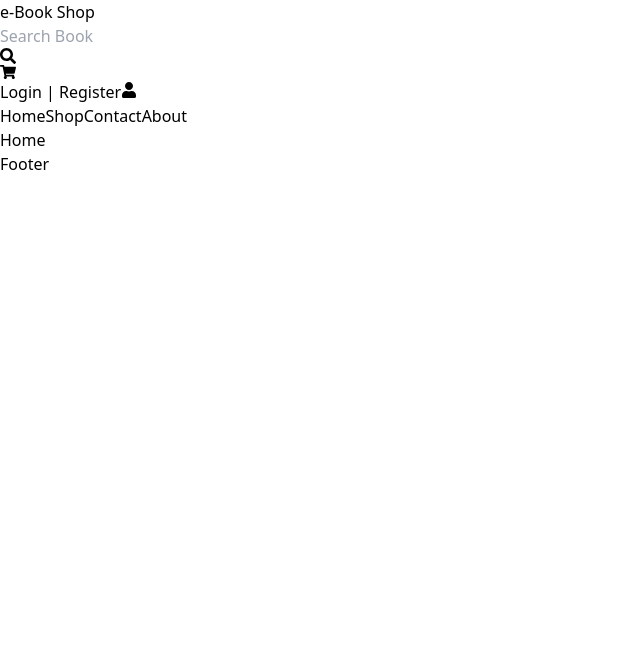
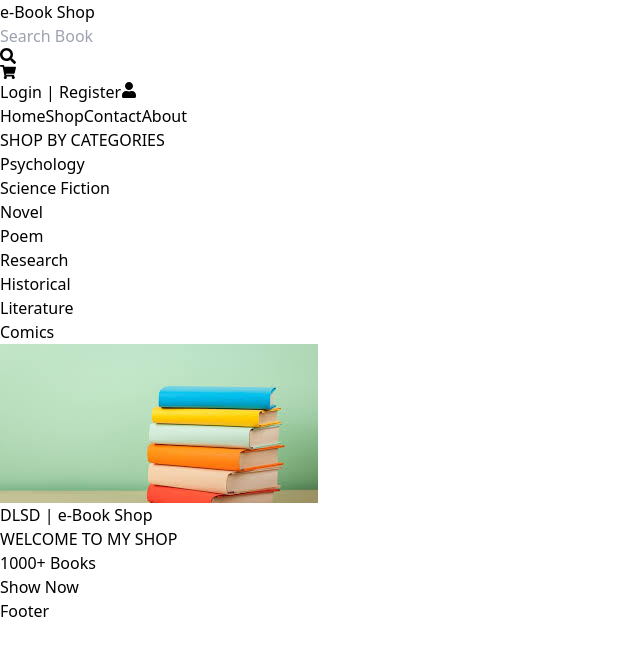
Before and after one commit to dilsad-erdogan/e-book-shop, a React (Vite) app: page / in a window 1280 px wide. Shown: the top 656 px of the page, without its empty margins (0-640 px from the left). Built offline with nearby package versions, Linux system fonts and the light colour scheme.

Commit message:
Home section

```diff
--- /dev/null
+++ b/src/assets/mockData.jsx
@@ -0,0 +1,10 @@
+export const Categories = [
+    "Psychology",
+    "Science Fiction",
+    "Novel",
+    "Poem",
+    "Research",
+    "Historical",
+    "Literature",
+    "Comics",
+];
--- a/src/pages/Home.jsx
+++ b/src/pages/Home.jsx
@@ -1,7 +1,34 @@
+import { Categories } from "../assets/mockData";
+import HeroImage from "../assets/Images/images.jpeg";
 
 const Home = () => {
   return (
-    <div>Home</div>
+    <div className="bg-white mt-2 px-4 md:px-16 lg:px-24">
+      <div className="container mx-auto py-4 flex flex-col md:flex-row space-x-2">
+        <div className="w-full md:w-3/12">
+          <div className="bg-red-600 text-white text-xs text-center font-bold px-2 py-2.5">SHOP BY CATEGORIES</div>
+
+          <ul className="space-y-4 bg-gray-100 p-3 border">
+            {Categories.map((category, index) => (
+              <li key={index} className="flex items-center text-sm font-medium">
+                <div className="w-2 h-2 border border-red-500 rounded-full mr-2"></div>
+                {category}
+              </li>
+            ))}
+          </ul>
+        </div>
+
+        <div className="w-full md:w-9/12 mt-8 md:mt-0 h-96 relative">
+          <img src={HeroImage} alt="" className="h-full w-full" />
+          <div className="absolute top-16 left-8">
+            <p className="text-gray-600 mb-4">DLSD | e-Book Shop</p>
+            <h2 className="text-3xl font-bold">WELCOME TO MY SHOP</h2>
+            <p className="text-xl mt-2.5 font-bold text-gray-800">1000+ Books</p>
+            <button className="bg-red-600 px-8 py-1.5 text-white mt-4 hover:bg-red-700 transform transition-transform duration-300 hover:scale-105">Show Now</button>
+          </div>
+        </div>
+      </div>
+    </div>
   )
 }
 
```
Also changed, not shown: src/assets/Images/images.jpeg (added).
